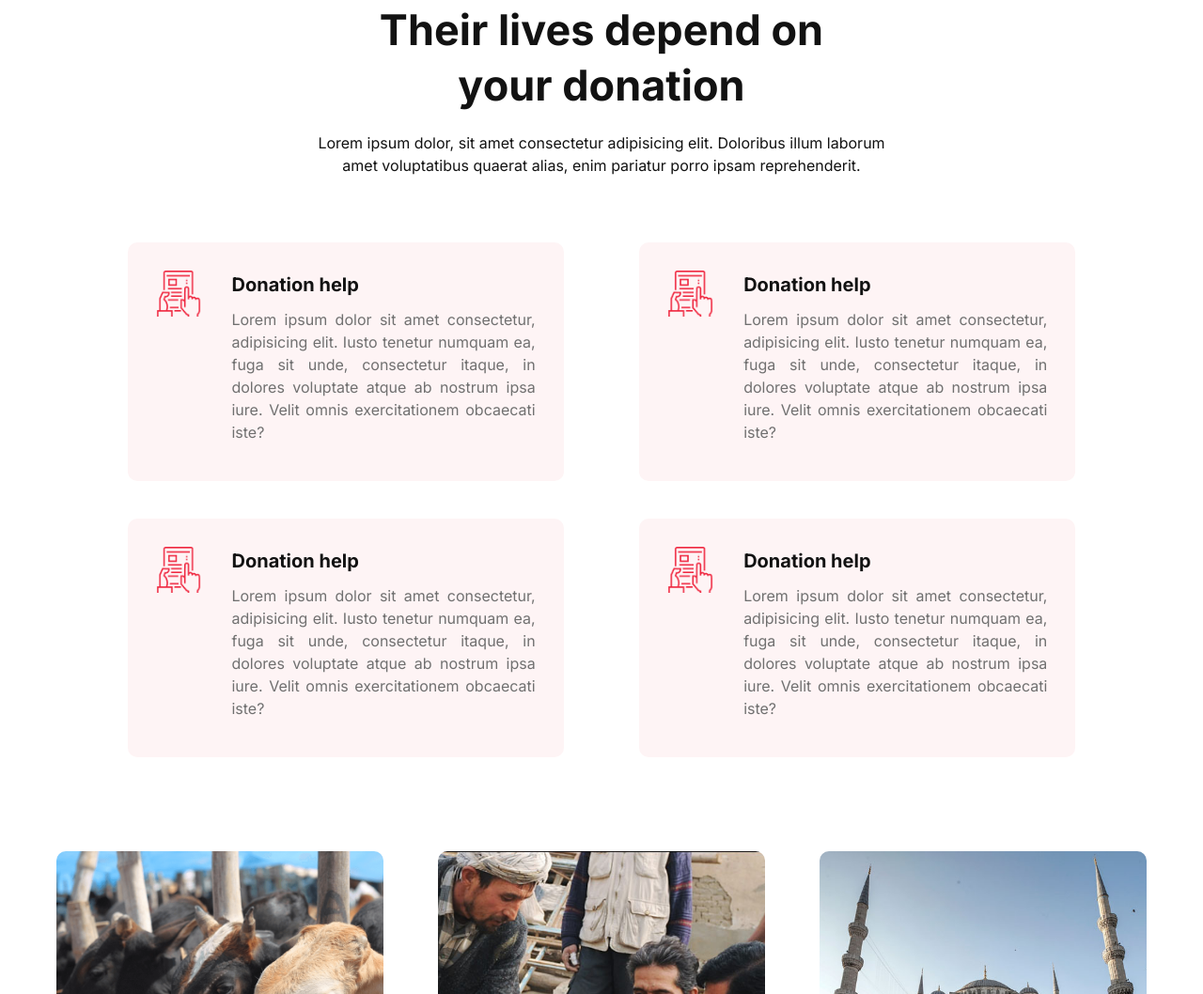
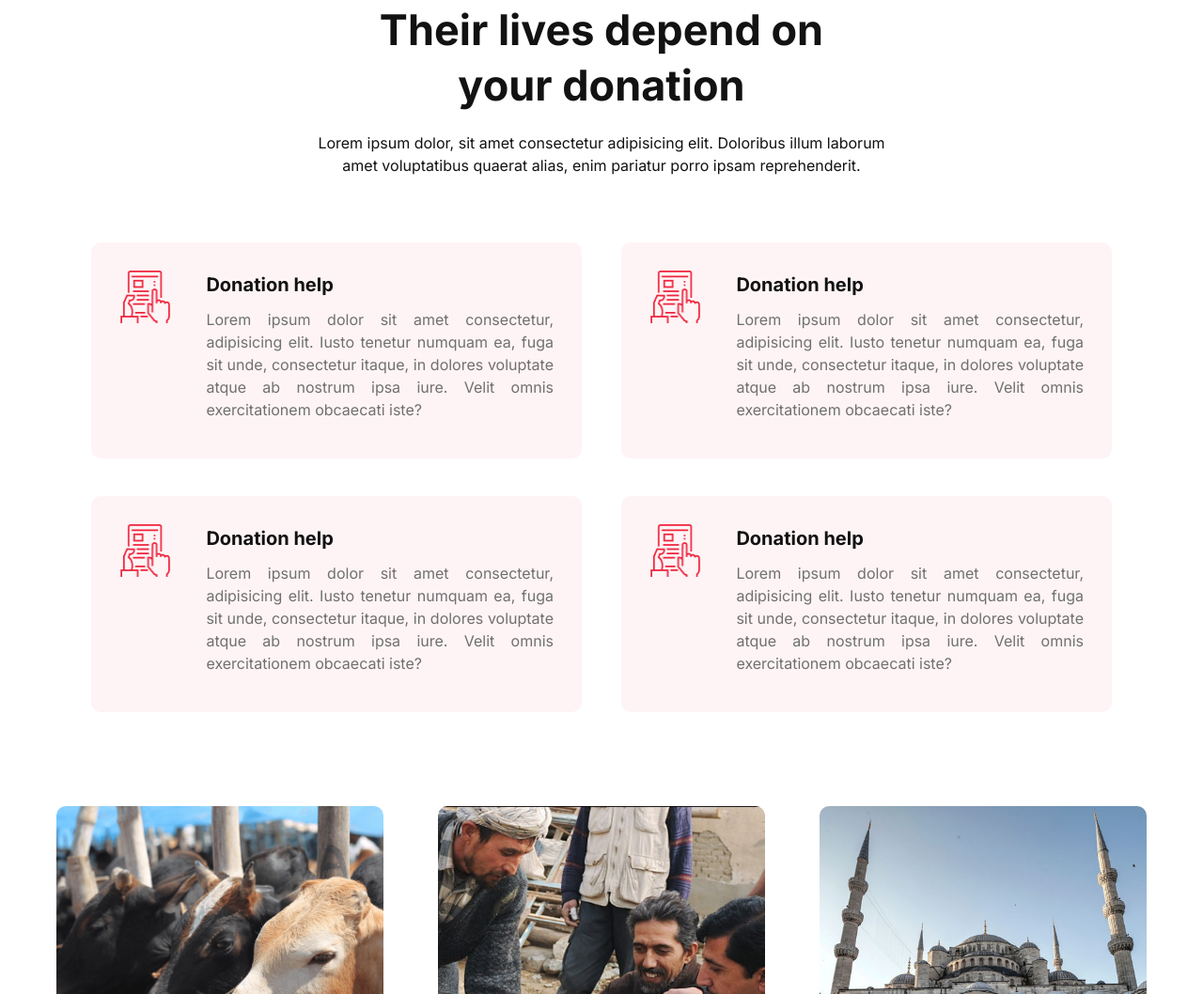
Before and after one commit to shipatulhasan/zakat, a plain HTML site: page index.html in a window 1280 px wide. Shown: the part 2036-3094 px from the top of the page at 94% size. Drawn offline with Linux system fonts and the light colour scheme.

Commit message:
style updated

```diff
--- a/css/style.css
+++ b/css/style.css
@@ -133,8 +133,8 @@ section.service{
     justify-content: space-evenly;
 }
 .service .col-2{
-    flex-basis: 40%;
-    max-width: 40%;
+    flex-basis: 45%;
+    max-width: 45%;
     background-color: #FEF4F5;
     padding: 30px;
     border-radius: 10px;
```
